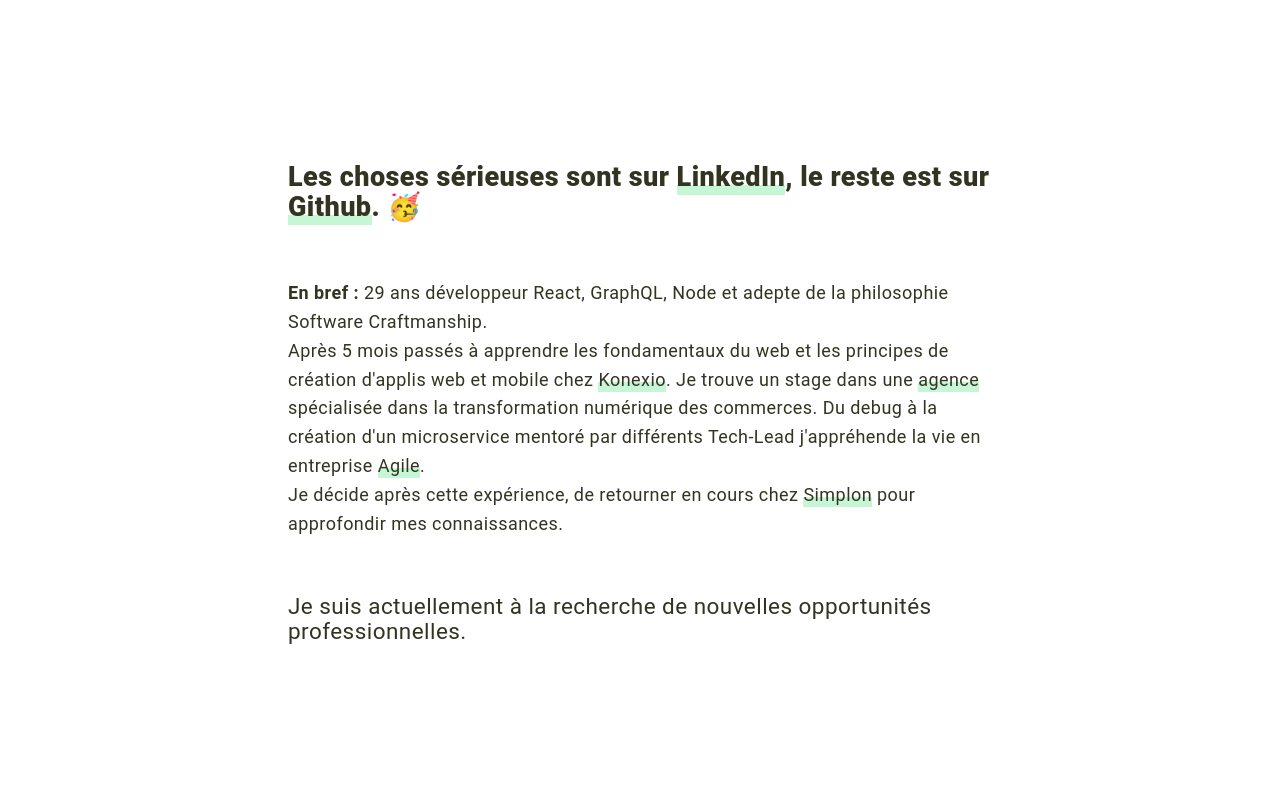
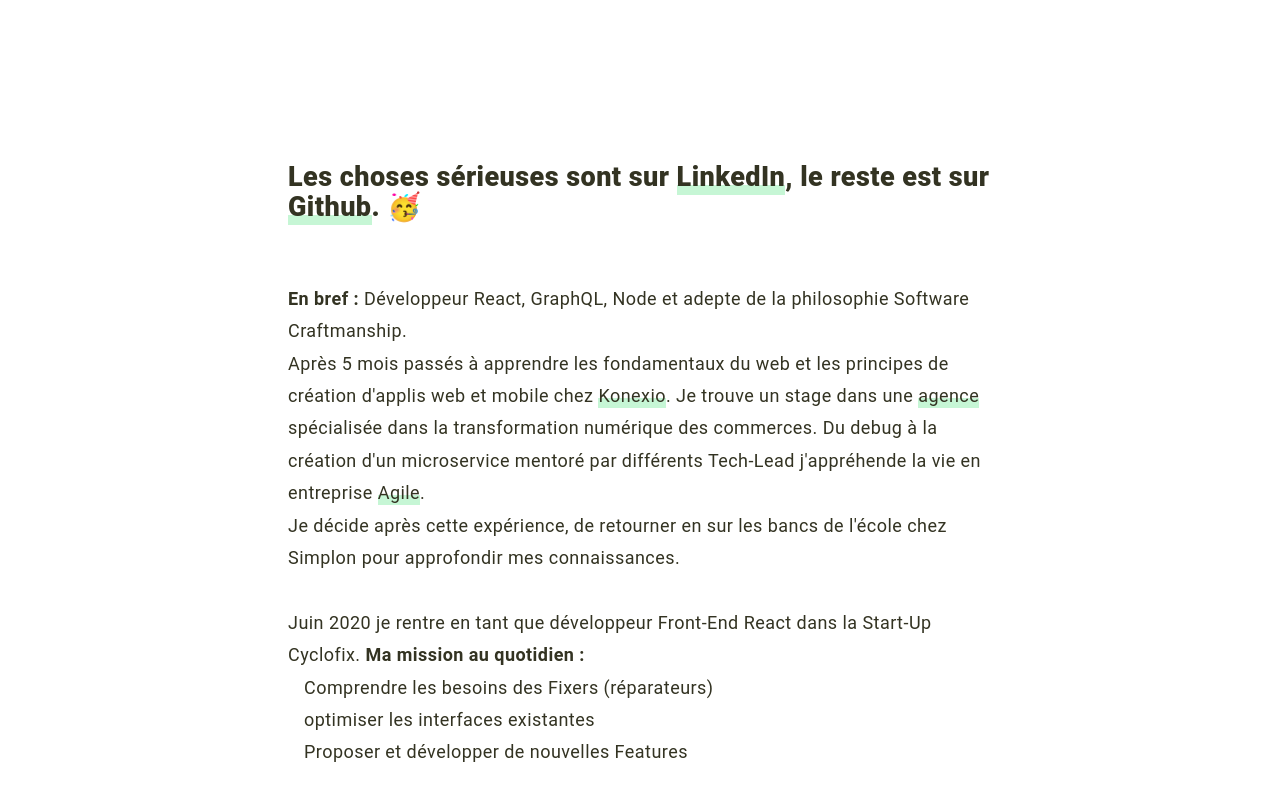
Before and after one commit to alexlabrioche/just-alex, a Gatsby site: page /me in a window 1280 px wide. Shown: the part 91-892 px from the top of the page. Before the commit the page ends 853 px from the top, so only its background shows below. Built offline with nearby package versions, Linux system fonts and the light colour scheme; Gatsby itself is replaced by a stand-in of ours; some packages are replaced by stand-ins of ours.

Commit message:
add cyclofix xp

```diff
--- /dev/null
+++ b/content/projects/cyclofix/index.md
@@ -0,0 +1,17 @@
+---
+title: Développeur Front-End chez Cyclofix
+date: "2020-05-01T22:12:03.284Z"
+description: "Développeur front-end"
+---
+
+##### <a href="https://cyclofix.com" target="_blank">Cyclofix</a>
+
+#### Mission :
+
+Optimiser les interfaces existantes, implémenter de nouvelles Features.
+
+#### Stack :
+
+- Webapps : React + SSR
+- Apps mobile : React Native
+- Déploiement : AWS
--- a/src/context/darkModeContext.js
+++ b/src/context/darkModeContext.js
@@ -20,6 +20,7 @@
       setDarkMode(lsTheme)
     }
   }, [])
+
   return (
     <DarkModeContext.Provider
       value={{
--- a/src/pages/me.js
+++ b/src/pages/me.js
@@ -38,8 +38,8 @@
 
         <p>
           <br />
-          <b>En bref : </b>29 ans développeur React, GraphQL, Node et adepte de
-          la philosophie{" "}
+          <b>En bref :</b> Développeur React, GraphQL, Node et adepte de la
+          philosophie{" "}
           <a
             href="https://manifesto.softwarecraftsmanship.org/#/fr-fr"
             target="_blank"
@@ -79,7 +79,8 @@
           </a>
           .
           <br />
-          Je décide après cette expérience, de retourner en cours chez{" "}
+          Je décide après cette expérience, de retourner en sur les bancs de
+          l'école chez{" "}
           <a
             href="https://simplon.co/"
             target="_blank"
@@ -89,10 +90,26 @@
           </a>{" "}
           pour approfondir mes connaissances.
           <br />
-          <h6 style={{ fontWeight: "400", fontStyle: "normal" }}>
+          <br />
+          Juin 2020 je rentre en tant que développeur Front-End React dans la
+          Start-Up{" "}
+          <a
+            href="https://cyclofix.com"
+            target="_blank"
+            rel="noopener noreferrer"
+          >
+            Cyclofix
+          </a>
+          . <b>Ma mission au quotidien :</b>{" "}
+          <ul>
+            <li>Comprendre les besoins des Fixers (réparateurs)</li>
+            <li>optimiser les interfaces existantes</li>
+            <li>Proposer et développer de nouvelles Features</li>
+          </ul>
+          {/* <h6 style={{ fontWeight: "400", fontStyle: "normal" }}>
             Je suis actuellement à la recherche de nouvelles opportunités
             professionnelles.
-          </h6>
+          </h6> */}
         </p>
       </PageContainer>
     </Layout>
--- a/src/pages/work.js
+++ b/src/pages/work.js
@@ -2,7 +2,6 @@
 import Layout from "../components/layout"
 import SEO from "../components/seo"
 import PageContainer from "../components/page-container"
-import Grid from "../components/grid"
 import Link from "gatsby-link"
 import { graphql } from "gatsby"
 
--- a/src/styles/index.js
+++ b/src/styles/index.js
@@ -40,11 +40,13 @@
       font-family: ${({ theme }) => theme.fontFamily.sans};
       text-transform: none;
     }
-
+    li {
+      margin-bottom: 0;
+    }
     p,
     i,
     li {
-      line-height: 1.6em;
+      line-height: 1.8em;
     }
     a {
       color: ${({ theme }) => theme.colors.baseFont};
@@ -79,7 +81,7 @@
   }
   ul,
   ol {
-    margin-left: 0;
+    margin-left: 1rem;
     list-style-type: none;
   }
   nav {
```
